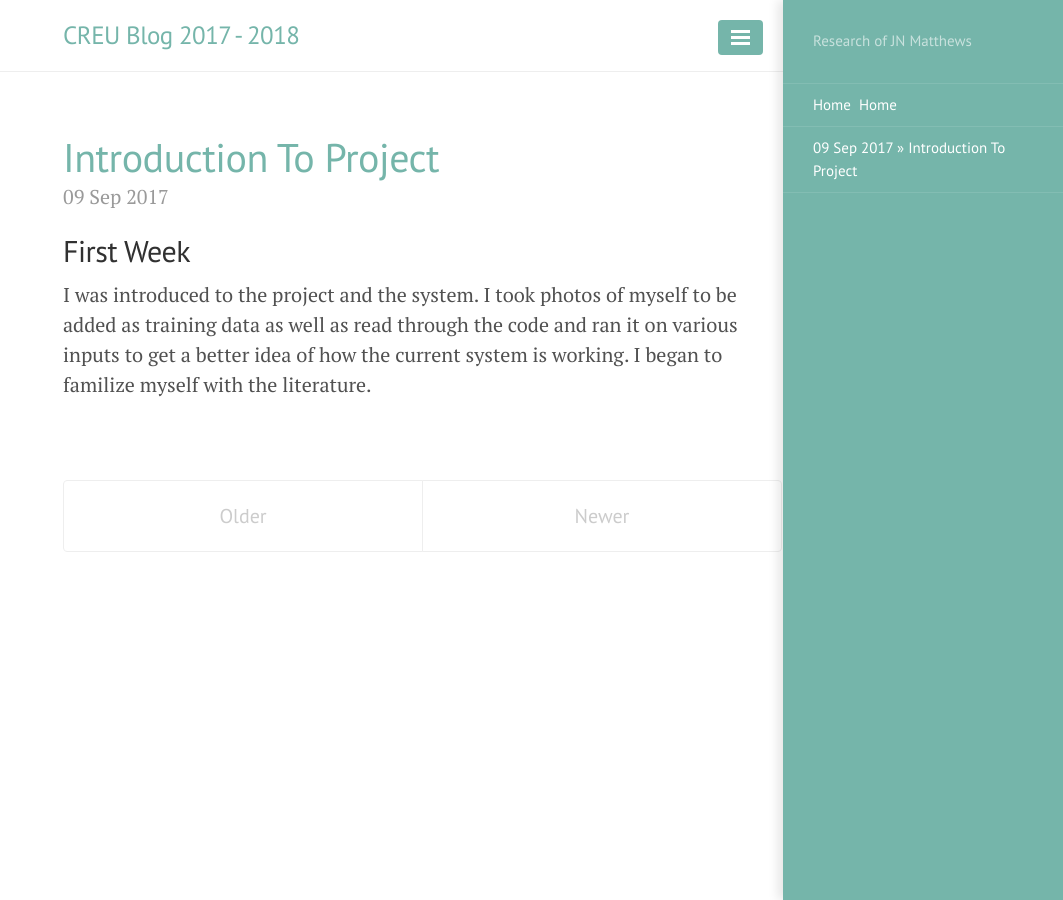
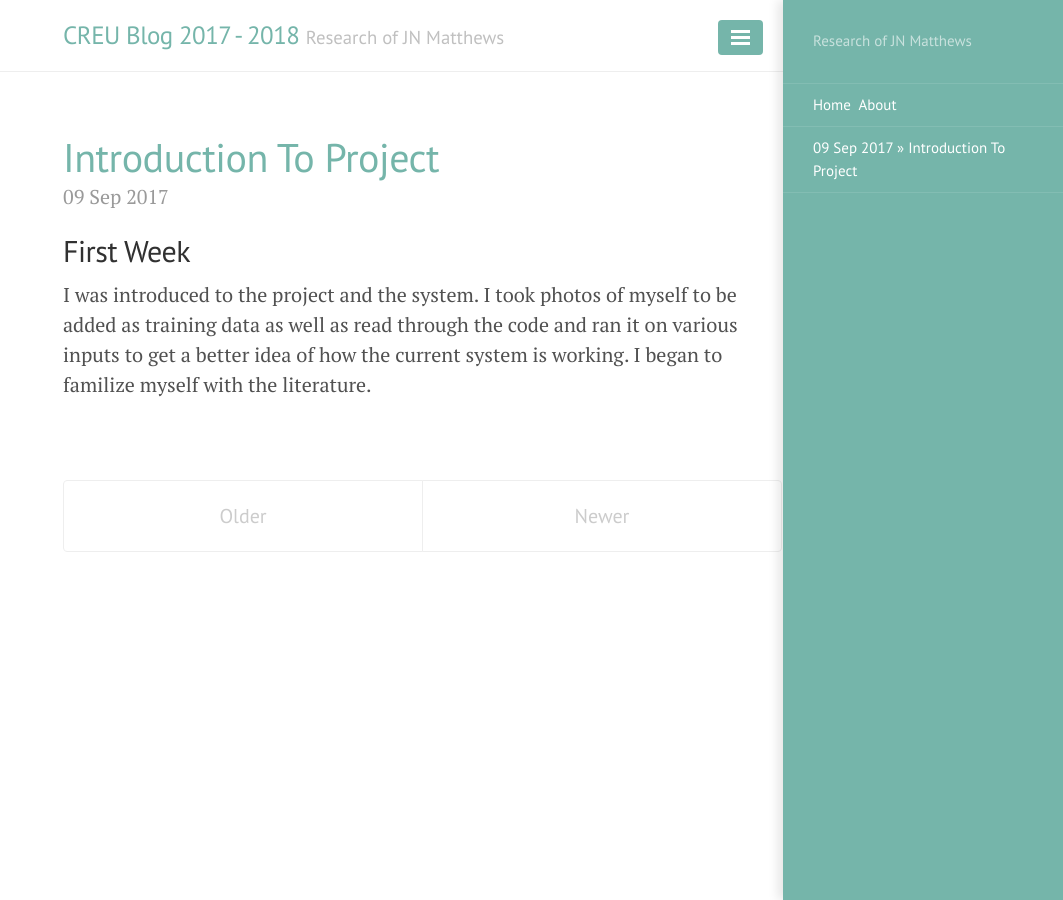
Before and after one commit to jenni-niels/CREU, a Jekyll site: the page built from index.html, in a window 1280 px wide. Shown: the whole page, without its empty margins (217-1280 px from the left). Built offline with Jekyll 4.4.1, drawn with Linux system fonts in a browser that asks for light colours; the list of posts is cut into pages by our own code.

Commit message:
fix links?

```diff
--- a/_config.yml
+++ b/_config.yml
@@ -16,6 +16,7 @@ permalink:           pretty
 name: CREU Blog 2017 - 2018
 title: CREU Blog 2017 - 2018
 description: Research of JN Matthews
+tagline: Research of JN Matthews
 url:         https://jenni-niels.github.io/CREU_blog/
 paginate:            5
 baseurl:          /
--- a/_includes/sidebar.html
+++ b/_includes/sidebar.html
@@ -11,7 +11,7 @@
 
   <nav class="sidebar-nav">
     <div class="sidebar-nav-item">
-        <a href="{{ site.baseurl }}">Home</a>&nbsp;&nbsp;<a href="{{ site.baseurl }}/about/">Home</a>
+        <a href="{{ site.baseurl }}">Home</a>&nbsp;&nbsp;<a href="{{ site.baseurl }}/about/">About</a>
     </div>
     {% for post in site.posts %}
       <a class="sidebar-nav-item" href="{{ post.url }}">{{ post.date | date_to_string }} &raquo; {{ post.title }}</a>
--- a/_layouts/default.html
+++ b/_layouts/default.html
@@ -13,7 +13,7 @@
       <div class="masthead">
         <div class="container">
           <h3 class="masthead-title">
-            <a href="/" title="Home">{{ site.title }}</a>
+            <a href="/CREU-blog" title="Home">{{ site.title }}</a>
             <small>{{ site.tagline }}</small>
           </h3>
         </div>
```
